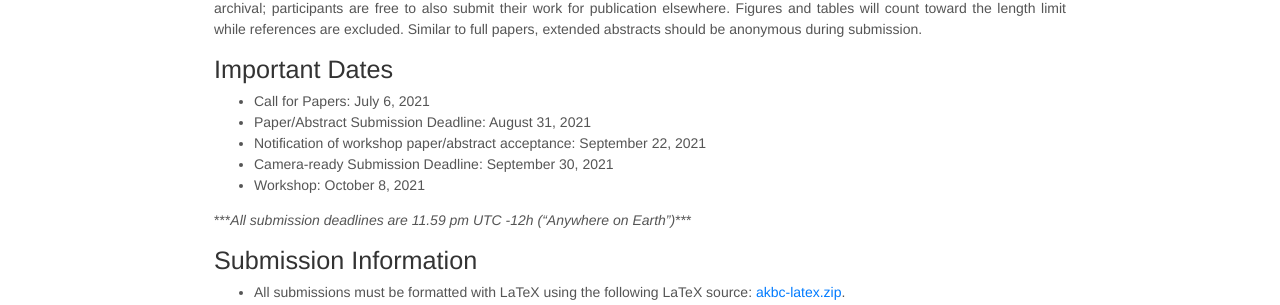
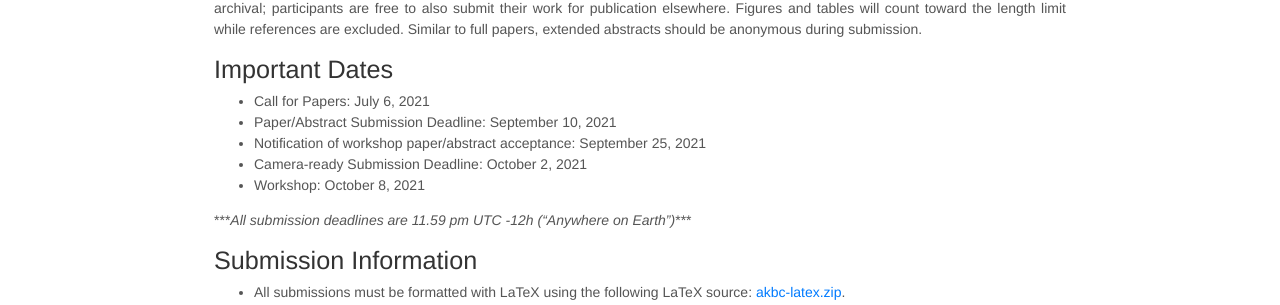
Before and after one commit to ArgKG/2021, a Jekyll site: the page built from index.md, in a window 1280 px wide and 900 px high, scrolled down 1090 px. Shown: the part 146-451 px from the top of the window. Built offline with Jekyll 4.4.1, drawn with Linux system fonts in a browser that asks for light colours; nearby versions of some CDN libraries.

Commit message:
Update index.md

```diff
--- a/index.md
+++ b/index.md
@@ -39,9 +39,9 @@ We welcome submissions of extended abstracts (2 pages max) related to the resear
 ## Important Dates
 
 - Call for Papers: July 6, 2021
-- Paper/Abstract Submission Deadline: August 31, 2021
-- Notification of workshop paper/abstract acceptance: September 22, 2021
-- Camera-ready Submission Deadline: September 30, 2021
+- Paper/Abstract Submission Deadline: September 10, 2021
+- Notification of workshop paper/abstract acceptance: September 25, 2021
+- Camera-ready Submission Deadline: October 2, 2021
 - Workshop: October 8, 2021
 
 <p>***<i>All submission deadlines are 11.59 pm UTC -12h (“Anywhere on Earth”)</i>***</p>
```
